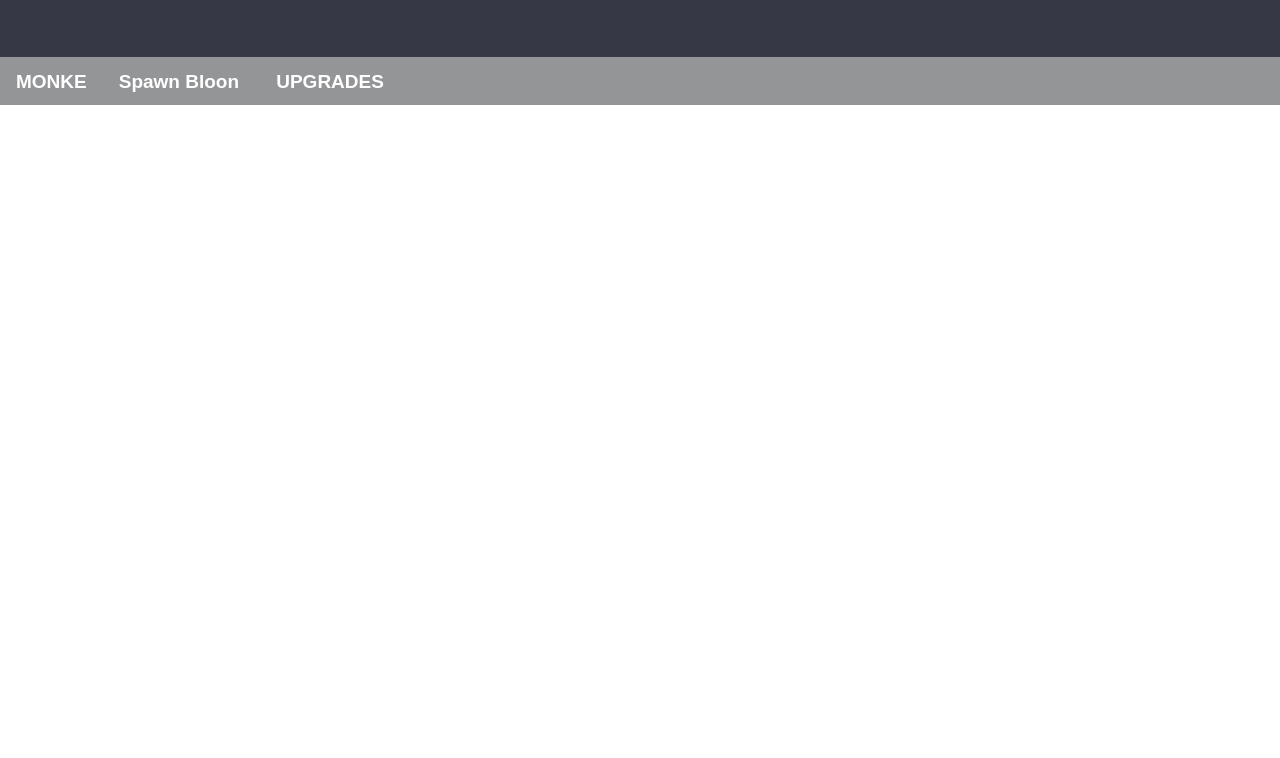
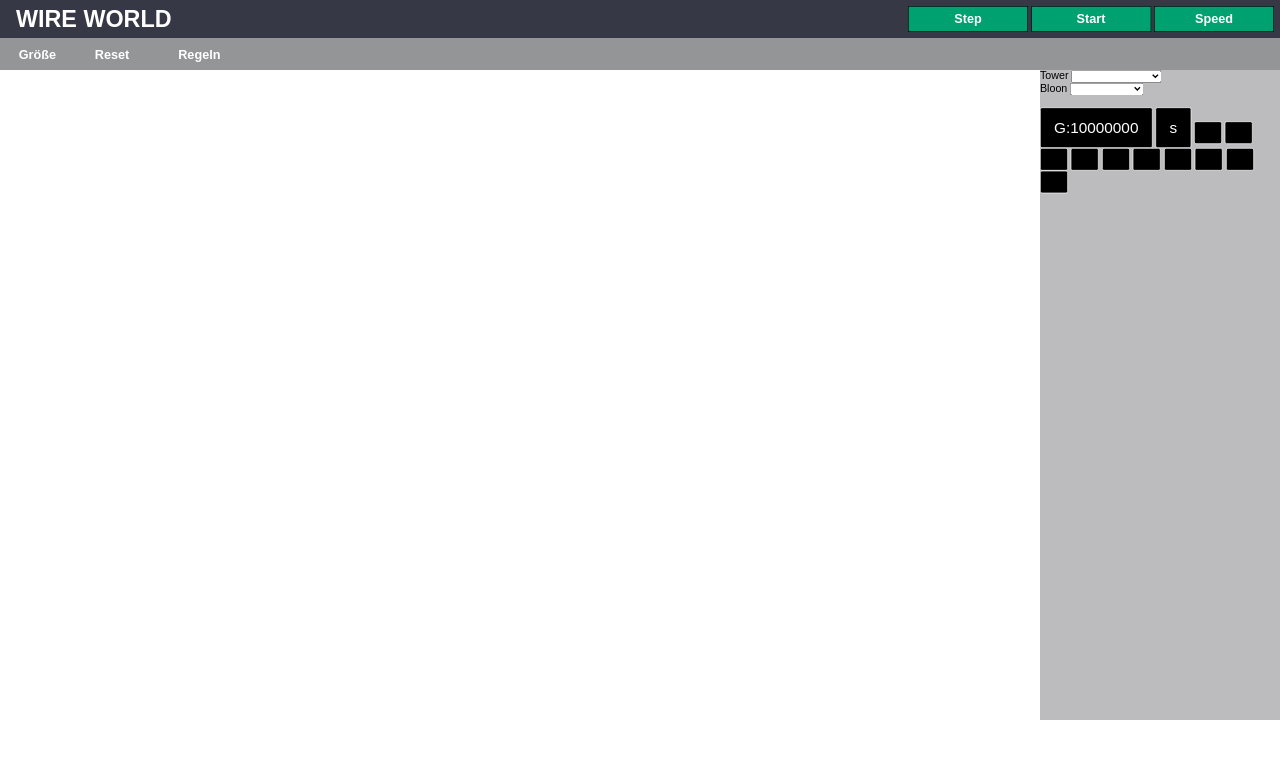
Before and after one commit to LintexD/WireWorld, a website built with Vite: page index.html in a window 1280 px wide. Built offline with nearby package versions, Linux system fonts and the light colour scheme; files whose address does not match are found by name.

Commit message:
more stuff

```diff
--- a/index.html
+++ b/index.html
@@ -1,12 +1,10 @@
 <!doctype html>
 <html lang="en">
 
-<title>Luftegom TV</title>
-<link rel="icon" type="image/x-icon" href="./images/favicon.ico">
+<title>Wire World</title>
 
 <meta charset="UTF-8">
-<meta name="description" content="A BloonsTD clone powered by HTML, CSS and Typescript">
-<meta name="author" content="LintexD, PsychotriaVridis">
+<meta name="description" content="A simple Wire World editor">
 <meta name="viewport" content="width=device-width, initial-scale=1.0">
 
 <link rel="stylesheet" href="./src/style.css">
@@ -16,48 +14,46 @@
 <body class="scaleWrapper">
   <header>
     <div class="blze">
-            <button id="money" class="emeraldButton">Money: 100$</button>
-            <button id="health" class="emeraldButton">Health: 100</button>
-            <button id="settings" class="emeraldButton">Settings</button>
+      <a style="float: left; font-size: 35px; color: white; font-weight: bold; padding-left: 15px;">WIRE WORLD</a>
+      <button id="step" class="emeraldButton">Step</button>
+      <button id="starter" class="emeraldButton">Start</button>
+      <button id="speed" class="emeraldButton">Speed</button>
     </div>
     <ul>
-            <li><div>MONKE</div></li>
-            <li><div class = "barbtn" id="bspawn">Spawn Bloon</div></li>
+      <li>
+        <div class="barbtn" id="size">Größe</div>
+      </li>
+      <li>
+        <div class="barbtn" id="reset">Reset</div>
+      </li>
       <li class="dropdown" style="width: 150px;">
-                <div class="dropbtn">UPGRADES</div>
+        <div class="dropbtn">Regeln</div>
         <div class="dropdown-content">
-                    <button id="p1">Path 1
-                        <div id="p1Text" class="dropside-content">
-                            Upgrade 1XX<br>
-                            Price: $-INFINITY<br>
-                            Here you can read what the update does.<br>
+          <button>Conductor
+            <div class="dropside-content">
+              Der Conductor leitet Elektronen weiter, wenn nicht mehr als zwei in den benachbarten Feldern sind.
             </div>
           </button>
-                    <button id="p2">Path 2
-                        <div id="p1Text" class="dropside-content">
-                            Upgrade X1X<br>
-                            Price: $-INFINITY<br>
-                            Here you can read what the update would do.<br>
+          <button>Elektron
+            <div class="dropside-content">
+              Ein Elektron kann nur durch einen Conductor geleitet werden. Im nächten Tick wird es zu eimen Restteilchen
             </div>
           </button>
-                    <button id="p3">Path 3
-                        <div id="p1Text" class="dropside-content">
-                            Upgrade XX1<br>
-                            Price: $-INFINITY<br>
-                            Here you can't read what the update does.<br>
+          <button>Restteilchen
+            <div class="dropside-content">
+              Restteilchen sind nicht leitfähig, sie werden im nächsten Tick wieder zu einem Conductor
             </div>
           </button>
         </div>
       </li>
-            <li style="float:right"><div>4</div></li>
     </ul>
   </header>
 
   <div id="main">
     <article id="canvas">
-            <canvas id="canvas-background" style= "z-index: -2;"></canvas>
-            <canvas id="canvas-main" style= "z-index: -1;"></canvas>
-            <canvas id="canvas-gui" style= "z-index: 0;"></canvas>
+      <canvas id="canvas-background" style="z-index: -2;"></canvas>
+      <canvas id="canvas-main" style="z-index: -1;"></canvas>
+      <canvas id="canvas-gui" style="z-index: 0;"></canvas>
     </article>
     <aside>
       <div>
--- a/src/main.ts
+++ b/src/main.ts
@@ -1,3 +1,43 @@
+//standard resolution
+const sWidth = 1920
+const sHeight = 1080
+//size of the canvas
+const cWidth = 1560
+const cHeight = 975
+
+const canvas = document.querySelector('#canvas-background') as HTMLCanvasElement
+const body = document.querySelector('body') as HTMLBodyElement
+canvas.setAttribute('width', `${cWidth}`)
+canvas.setAttribute('height', `${cHeight}`)
+const ctx = canvas.getContext("2d") as CanvasRenderingContext2D
+
+let pendingUpdate = false;
+function viewportHandler() {
+  if (pendingUpdate) return;
+  pendingUpdate = true;
+  requestAnimationFrame(() => {
+      pendingUpdate = false
+      let scaleFactor : number
+      let widthXOffset : number
+      if (window.innerWidth / window.innerHeight <= 16/9) {
+          scaleFactor = window.innerWidth / sWidth
+          widthXOffset = 0
+      } else {
+          scaleFactor = window.innerHeight / sHeight
+          widthXOffset = (window.innerWidth - sWidth * scaleFactor) / 2
+      }
+      body.style.transform = `scale(${scaleFactor})`
+      body.style.left = `${-(sWidth - scaleFactor * sWidth)/2 + widthXOffset}px`
+      body.style.top = `${-(sHeight - scaleFactor * sHeight)/2}px`
+  })
+}
+viewportHandler()
+window.visualViewport?.addEventListener('scroll', viewportHandler)
+window.visualViewport?.addEventListener('resize', viewportHandler)
+
+
+
+
 function createnArr(n = 0, x = 20, y = 20): number[][] {
   return Array.from({length: x}).map(e => e = Array.from({length: y}).map(ee => ee = n))
 }
--- a/src/style.css
+++ b/src/style.css
@@ -73,6 +73,7 @@ li *, .dropbtn {
 
 .barbtn {
   cursor: pointer;
+  width: 80px;
 }
 
 .barbtn:hover {
@@ -112,7 +113,7 @@ li.dropdown {
     height: 158px;
     z-index: 1;
     padding: 14px, 16px;
-    font-size: 19px;
+    font-size: 22px;
     font-weight: bold;
     text-align: left;
 }
@@ -130,7 +131,6 @@ li.dropdown {
 }
 
 .dropdown-content button:hover {background-color: #f1f1f1;}
-.dropdown-content button:active {background-color: white;}
 
 .dropdown:hover .dropdown-content {
     display: block;
@@ -159,7 +159,7 @@ li.dropdown {
     display: inline-block;
     cursor: pointer;
     color: white;
-    font-size: 17px;
+    font-size: 19px;
     font-weight: bold;
 }
 
@@ -213,18 +213,23 @@ li.dropdown {
 }
 
 .varButton {
-	background:linear-gradient(to bottom, #f9f9f9 5%, #e9e9e9 100%);
-	background-color:#ffffff;
-	border:1px solid #d1d1d1;
+	background-color:#000000;
+	border-radius:3px;
+	border:1px solid #ffffff;
 	display:inline-block;
-	cursor:default;
-	color:#363945;
-	font-size:17px;
-	font-weight:bold;
-	padding:6px 16px;
-    height: 30px;
-    width: 160px;
-    text-align: left;
+	cursor:pointer;
+	color:#ffffff;
+	font-family:Arial;
+	font-size:23px;
+	padding:16px 20px;
+	text-decoration:none;
+}
+.varButton:hover {
+	background-color:#183d04;
+}
+.varButton:active {
+	position:relative;
+	top:1px;
 }
 
 .varButton span {
```
Lines whose indentation alone changed are shown as unchanged.
